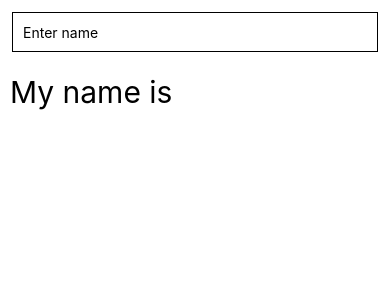
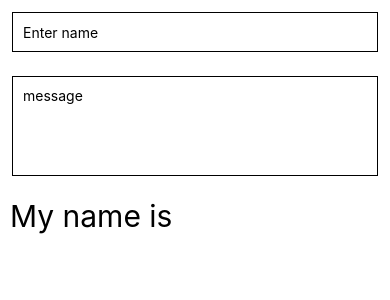
Before and after one commit to martinromario55/RNForms, a React Native app: screen / in a window 390 px wide. Shown: the top 300 px of the page. Built offline with nearby package versions, Linux system fonts and the light colour scheme.

Commit message:
Multiline TextInput

```diff
--- a/App.js
+++ b/App.js
@@ -24,6 +24,11 @@ export default function App() {
         autoCorrect={false}
         autoCapitalize="none"
       />
+      <TextInput
+        style={[styles.input, styles.multilineText]}
+        placeholder="message"
+        multiline
+      />
       <Text style={styles.text}>My name is {name}</Text>
     </SafeAreaView>
   )
@@ -45,4 +50,8 @@ const styles = StyleSheet.create({
     fontSize: 30,
     padding: 10,
   },
+  multilineText: {
+    minHeight: 100,
+    textAlignVertical: 'top',
+  },
 })
```
